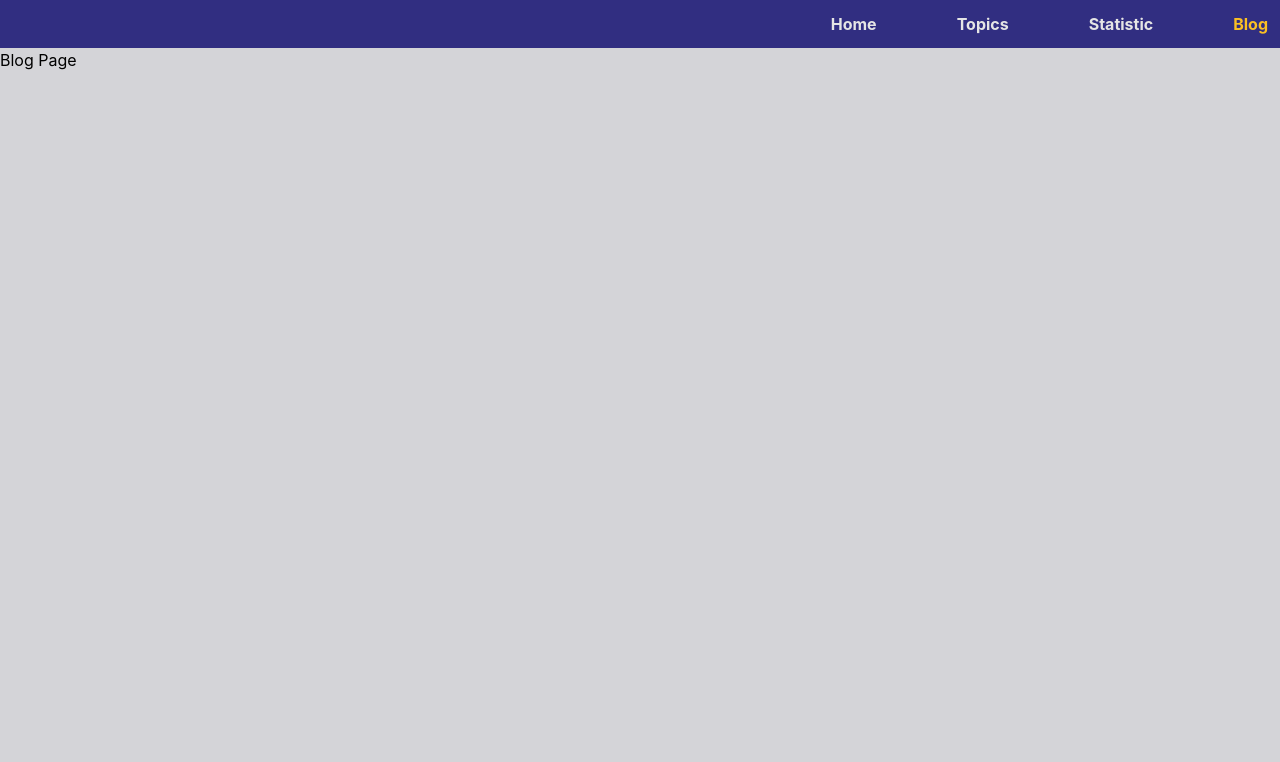
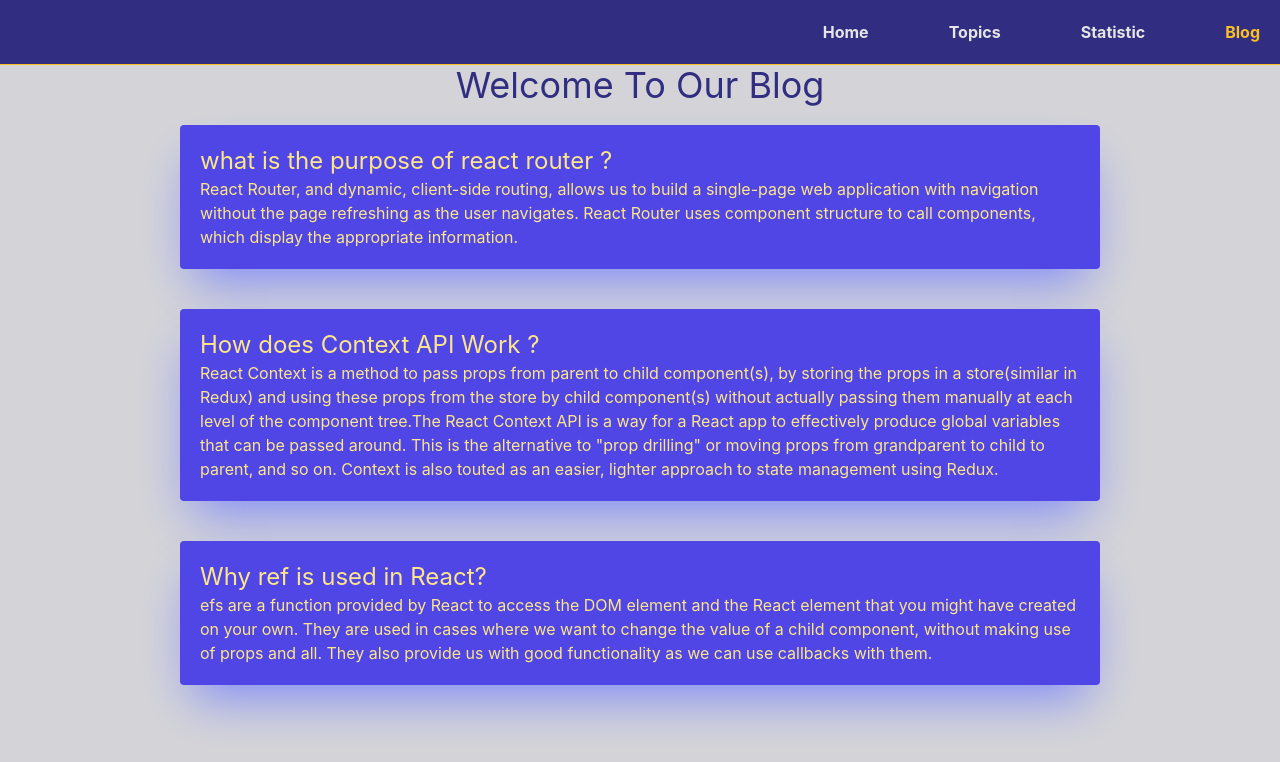
Before and after one commit to Wd-ruhul/Developer-Quiz, a React (Create React App) app: page /blog in a window 1280 px wide. Shown: the top 762 px of the page. Built offline with nearby package versions, Linux system fonts and the light colour scheme.

Commit message:
Create Blog Page

```diff
--- /dev/null
+++ b/src/Components/Blog/Blog.css
@@ -0,0 +1,3 @@
+.blog-box{
+  margin: 0 auto;
+}
--- a/src/Components/Blog/Blog.js
+++ b/src/Components/Blog/Blog.js
@@ -1,9 +1,47 @@
 import React from 'react';
+import './Blog.css'
 
 const Blog = () => {
   return (
     <div>
-      Blog Page
+      <h2 className='text-indigo-900 text-center text-4xl'>Welcome To Our Blog</h2>
+      <div className="blog-box w-3/4 p-5  mt-5 ">
+        <div className=" bg-indigo-600 p-5 text-amber-200  mb-10 rounded shadow-2xl shadow-indigo-400">
+          <h3 className='text-2xl'>what is the purpose of react router ?</h3>
+          <p>
+            React Router, and dynamic, client-side routing, allows us to build a
+            single-page web application with navigation without the page
+            refreshing as the user navigates. React Router uses component
+            structure to call components, which display the appropriate
+            information.
+          </p>
+        </div>
+        <div className=" bg-indigo-600 p-5 text-amber-200  mb-10 rounded shadow-2xl shadow-indigo-400">
+          <h3 className='text-2xl'>How does Context API Work ?</h3>
+          <p>
+            React Context is a method to pass props from parent to child
+            component(s), by storing the props in a store(similar in Redux) and
+            using these props from the store by child component(s) without
+            actually passing them manually at each level of the component
+            tree.The React Context API is a way for a React app to effectively
+            produce global variables that can be passed around. This is the
+            alternative to "prop drilling" or moving props from grandparent to
+            child to parent, and so on. Context is also touted as an easier,
+            lighter approach to state management using Redux.
+          </p>
+        </div>
+
+        <div className=" bg-indigo-600 p-5 text-amber-200  mb-10 rounded shadow-2xl shadow-indigo-400">
+          <h3 className='text-2xl'>Why ref is used in React?</h3>
+          <p>
+            efs are a function provided by React to access the DOM element and
+            the React element that you might have created on your own. They are
+            used in cases where we want to change the value of a child
+            component, without making use of props and all. They also provide us
+            with good functionality as we can use callbacks with them.
+          </p>
+        </div>
+      </div>
     </div>
   );
 };
--- a/src/Components/Header/Header.js
+++ b/src/Components/Header/Header.js
@@ -5,7 +5,7 @@ import { Bars3Icon, XMarkIcon } from "@heroicons/react/24/solid";
 const Header = () => {
   const [open, setOpen] = useState(false)
   return (
-    <nav className="bg-indigo-900 text-neutral-200 font-bold p-3  ">
+    <nav className="bg-indigo-900 text-neutral-200 font-bold p-5 border-b border-amber-400  ">
       <div onClick={() => setOpen(!open)} className="h-6 w-6 md:hidden">
         {open ? <XMarkIcon /> : <Bars3Icon />}
       </div>
--- a/src/Components/Statistic/Statistic.js
+++ b/src/Components/Statistic/Statistic.js
@@ -20,7 +20,8 @@ const Statistic = () => {
 
   return (
     <div>
-      statistic Page
+      <h2 className="text-center text-2xl text-3xl text-indigo-900 mt-5 mb-5">Graph Based on Topics</h2>
+      <div className='flex justify-center items-center'>
         <LineChart width={600} height={300} data={topics}>
           <Line type="monotone" dataKey="total" stroke="#8884d8" />
           <CartesianGrid stroke="#ccc" />
@@ -29,6 +30,7 @@ const Statistic = () => {
           <Tooltip></Tooltip>
         </LineChart>
       </div>
+    </div>
   );
 };
 
```
Lines whose indentation alone changed are shown as unchanged.
